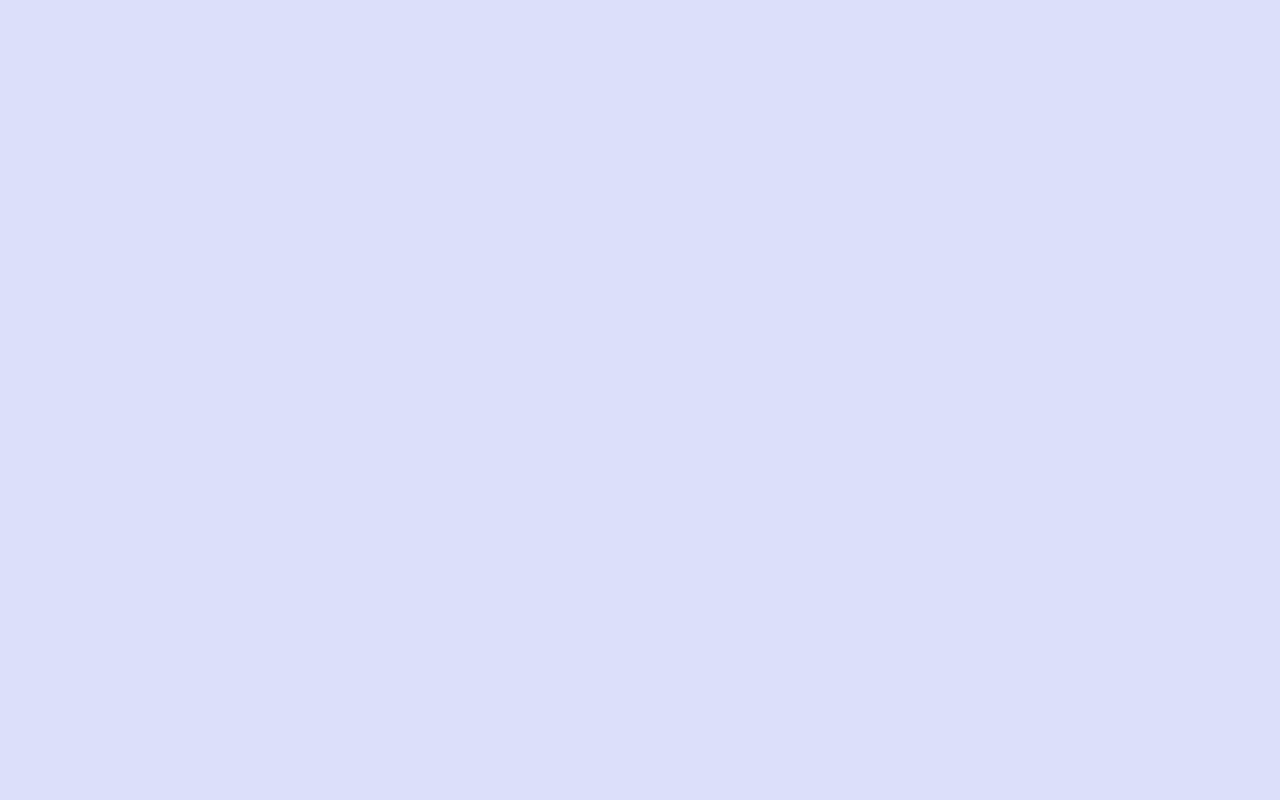
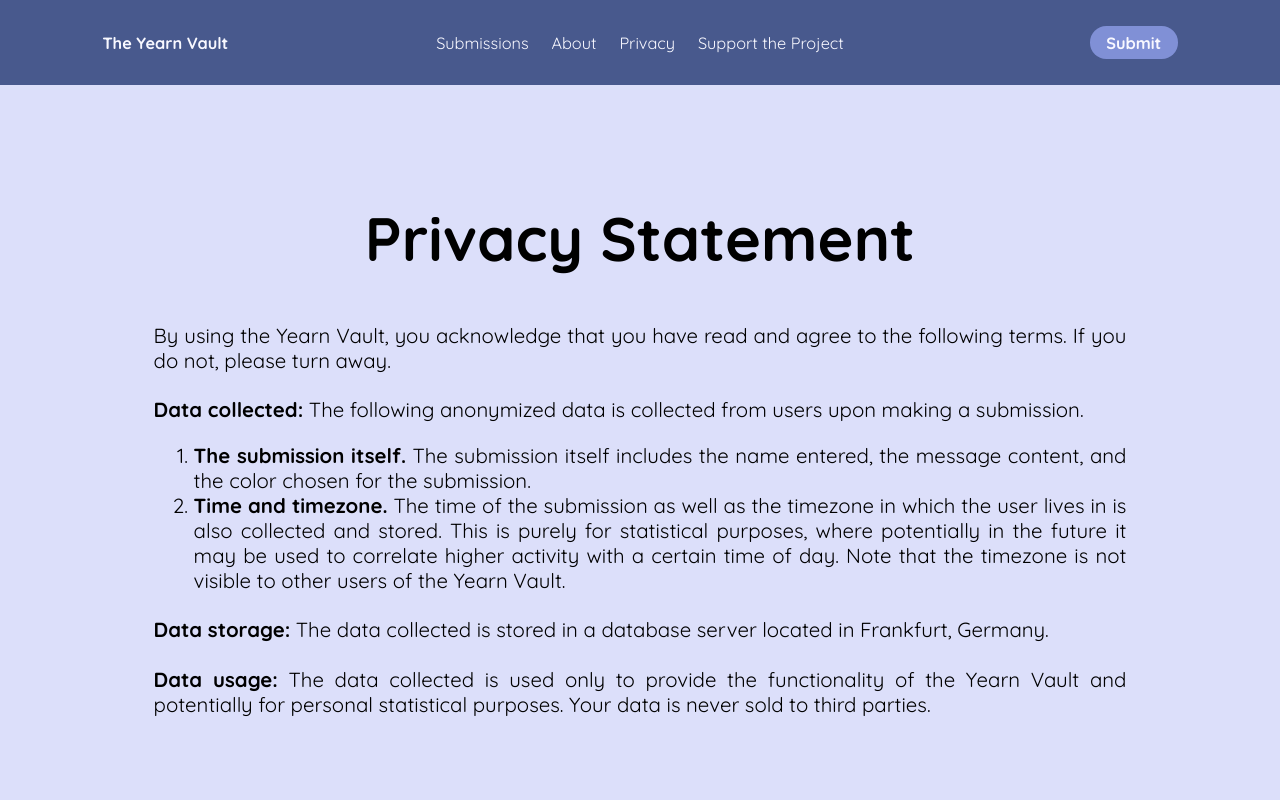
Before and after one commit to jewelcodes/the-yearn-vault, a React (Create React App) app in the folder frontend/: page /privacy in a window 1280 px wide. Before the commit this address had no page. Shown: the top 800 px of the page. Built offline with nearby package versions, Linux system fonts and the light colour scheme.

Commit message:
privacy: privacy statement

```diff
--- a/frontend/src/App.tsx
+++ b/frontend/src/App.tsx
@@ -7,6 +7,7 @@ import About from "./pages/About/About";
 import Submit from "./pages/Submit/Submit";
 import Submissions from "./pages/Submissions/Submissions";
 import Support from "./pages/Support/Support";
+import Privacy from "./pages/Privacy/Privacy";
 
 function App() {
     return (
@@ -19,6 +20,7 @@ function App() {
                     <Route path="submit" element={<Submit /> } />
                     <Route path="submissions" element={<Submissions />} />
                     <Route path="support" element={<Support />} />
+                    <Route path="privacy" element={<Privacy />} />
                 </Route>
             </Routes>
         </BrowserRouter>
--- /dev/null
+++ b/frontend/src/pages/Privacy/Privacy.tsx
@@ -0,0 +1,25 @@
+import React from "react";
+import { Link } from "react-router-dom";
+
+export default function Privacy() {
+    return (
+        <section className="sec">
+            <h1>Privacy Statement</h1>
+            <div className="v-spacer" style={{height: "2em"}} />
+            <p>By using the Yearn Vault, you acknowledge that you have read and agree to the following terms. If you do not, please turn away.</p>
+            <p>
+                <strong>Data collected:</strong> The following anonymized data is collected from users upon making a submission.
+                <ol>
+                    <li><strong>The submission itself.</strong> The submission itself includes the name entered, the message content, and the color chosen for the submission.</li>
+                    <li><strong>Time and timezone.</strong> The time of the submission as well as the timezone in which the user lives in is also collected and stored. This is purely for statistical purposes, where potentially in the future it may be used to correlate higher activity with a certain time of day. Note that the timezone is not visible to other users of the Yearn Vault.</li>
+                </ol>
+            </p>
+            <p>
+                <strong>Data storage:</strong> The data collected is stored in a database server located in Frankfurt, Germany.
+            </p>
+            <p>
+                <strong>Data usage:</strong> The data collected is used only to provide the functionality of the Yearn Vault and potentially for personal statistical purposes. Your data is never sold to third parties.
+            </p>
+        </section>
+    )
+}
```
